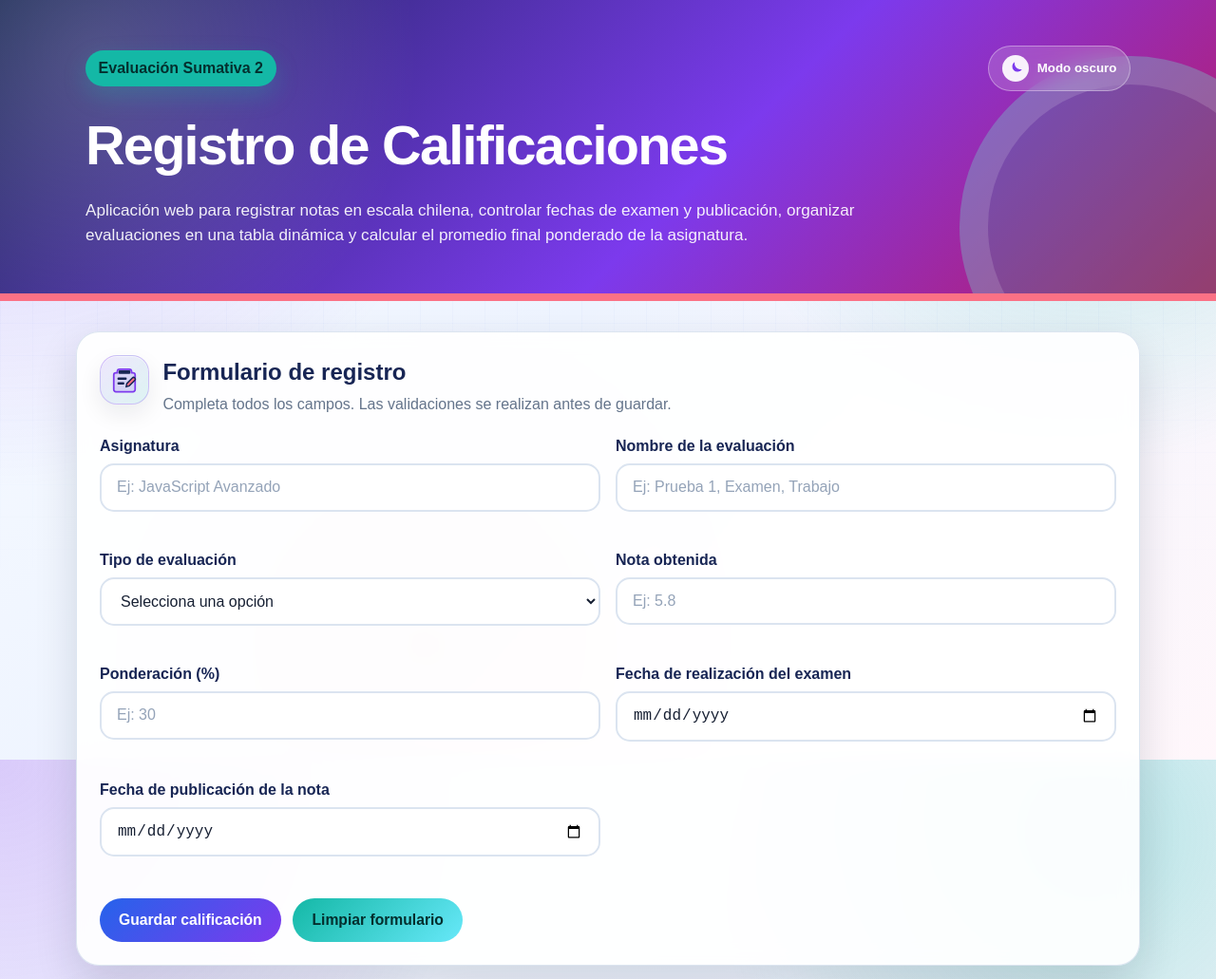
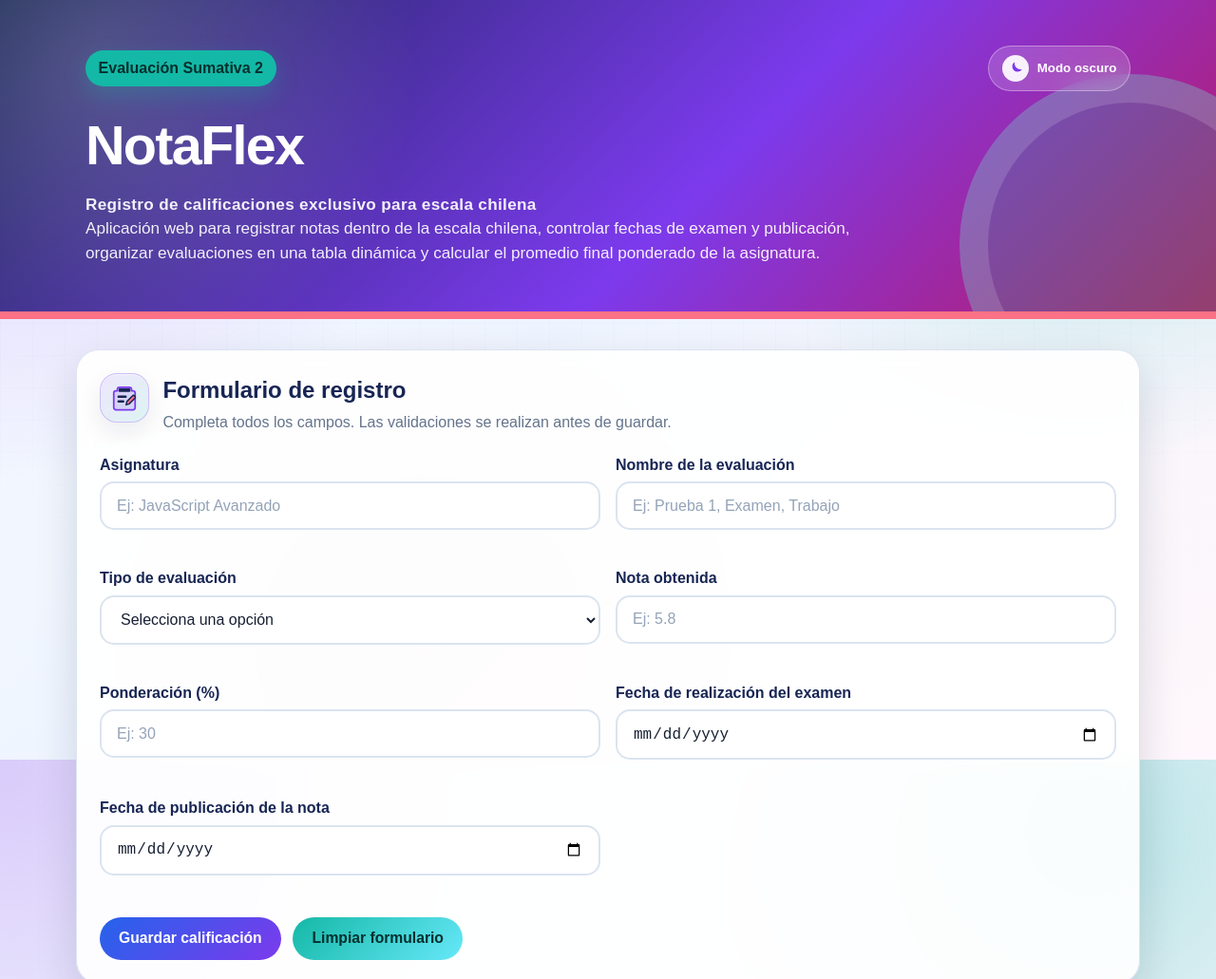
Before and after one commit to Feyris2000/Prueba-Sumativa-2, a plain HTML site: page index.html in a window 1280 px wide. Shown: the top 1031 px of the page at 95% size. Drawn offline with Linux system fonts and the light colour scheme.

Commit message:
Ver 1.3 NotaFlex
Se decide el nombre de la pagina

```diff
--- a/estilos.css
+++ b/estilos.css
@@ -614,3 +614,16 @@ body[data-theme="oscuro"] .table-card .empty {
   color: #dbeafe;
   font-weight: 700;
 }
+
+/* Aclaración visual del nombre de la página */
+.hero__subtitle {
+  margin: -0.4rem 0 1rem;
+  font-size: clamp(1rem, 2vw, 1.2rem);
+  font-weight: 700;
+  letter-spacing: 0.02em;
+  color: var(--accent);
+}
+
+body.dark .hero__subtitle {
+  color: #9ee7ff;
+}
--- a/index.html
+++ b/index.html
@@ -3,7 +3,7 @@
 <head>
   <meta charset="UTF-8">
   <meta name="viewport" content="width=device-width, initial-scale=1.0">
-  <title>Registro de Calificaciones - Escala Chilena</title>
+  <title>NotaFlex - Registro de calificaciones en escala chilena</title>
   <link rel="stylesheet" href="estilos.css">
 </head>
 <body>
@@ -20,9 +20,10 @@
           <span id="textoTema">Modo oscuro</span>
         </button>
       </div>
-      <h1>Registro de Calificaciones</h1>
+      <h1>NotaFlex</h1>
+      <p class="hero__subtitle">Registro de calificaciones exclusivo para escala chilena</p>
       <p>
-        Aplicación web para registrar notas en escala chilena, controlar fechas de examen y publicación,
+        Aplicación web para registrar notas dentro de la escala chilena, controlar fechas de examen y publicación,
         organizar evaluaciones en una tabla dinámica y calcular el promedio final ponderado de la asignatura.
       </p>
     </div>
@@ -209,7 +210,7 @@
   </main>
 
   <footer class="footer">
-    <p>Proyecto desarrollado con HTML, CSS y JavaScript. Datos organizados en arreglos de objetos.</p>
+    <p><strong>NotaFlex</strong> · Proyecto desarrollado con HTML, CSS y JavaScript para gestionar calificaciones en escala chilena.</p>
   </footer>
 
   <script src="script.js"></script>
```
